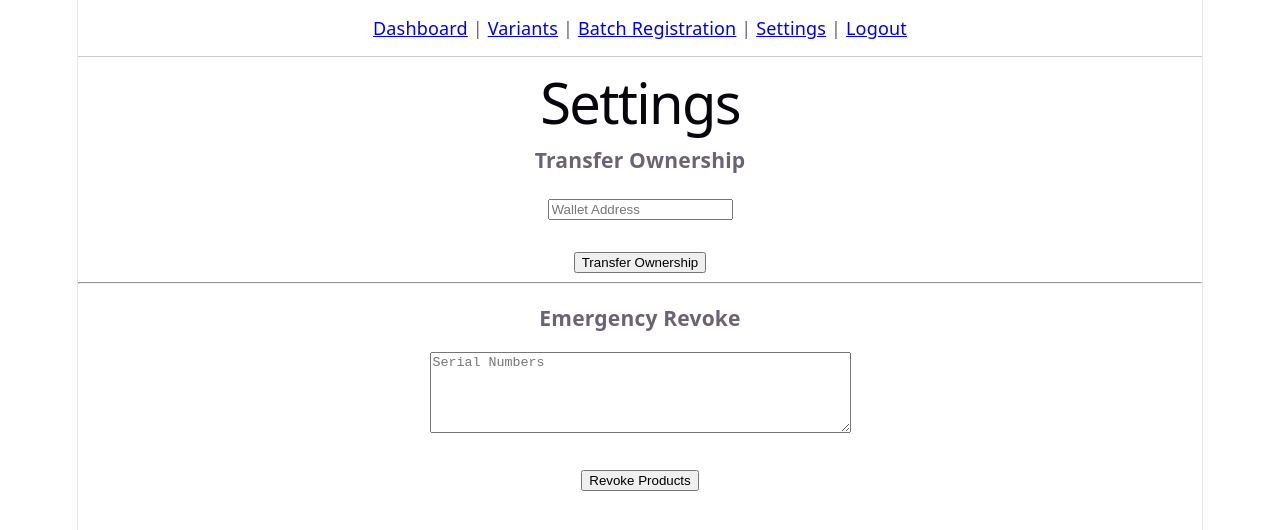
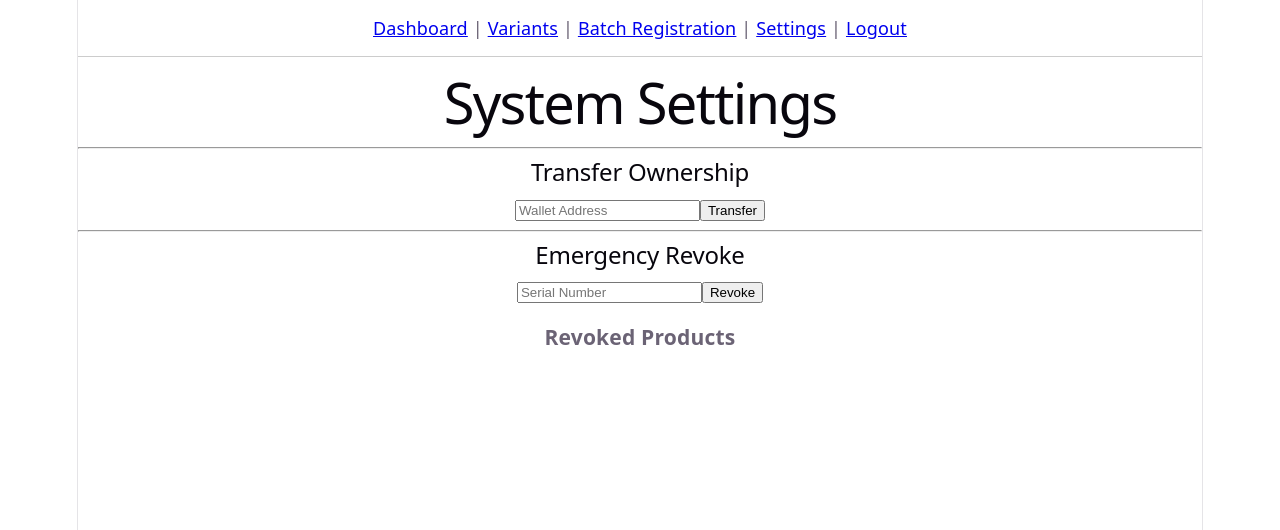
Before and after one commit to alizaenazet/oil-chain-validator, a React app in the folder frontend/: page /settings in a window 1280 px wide. Shown: the top 530 px of the page. Built offline with nearby package versions, Linux system fonts and the light colour scheme; the HTML template or start-up script is replaced by a standard one.

Commit message:
feat(frontend): add security settings management

```diff
--- a/frontend/src/pages/Settings.jsx
+++ b/frontend/src/pages/Settings.jsx
@@ -1,41 +1,92 @@
+import { useState } from "react";
 import Navbar from "../components/Navbar";
 
 function Settings() {
+  const [walletAddress, setWalletAddress] =
+    useState("");
+
+  const [revokedSerials, setRevokedSerials] =
+    useState([]);
+
+  const [serialNumber, setSerialNumber] =
+    useState("");
+
+  const handleTransferOwnership = () => {
+    alert(
+      `Ownership transferred to ${walletAddress}`
+    );
+
+    setWalletAddress("");
+  };
+
+  const handleRevoke = () => {
+    if (!serialNumber) return;
+
+    setRevokedSerials([
+      ...revokedSerials,
+      serialNumber,
+    ]);
+
+    setSerialNumber("");
+  };
+
   return (
     <div>
-        <Navbar />
-      <h1>Settings</h1>
+      <Navbar />
 
-      <h3>Transfer Ownership</h3>
+      <h1>System Settings</h1>
+
+      <hr />
+
+      <h2>Transfer Ownership</h2>
 
       <input
         type="text"
         placeholder="Wallet Address"
+        value={walletAddress}
+        onChange={(e) =>
+          setWalletAddress(
+            e.target.value
+          )
+        }
       />
 
-      <br />
-      <br />
-
-      <button>
-        Transfer Ownership
+      <button
+        onClick={handleTransferOwnership}
+      >
+        Transfer
       </button>
 
       <hr />
 
-      <h3>Emergency Revoke</h3>
+      <h2>Emergency Revoke</h2>
 
-      <textarea
-        rows="5"
-        cols="50"
-        placeholder="Serial Numbers"
+      <input
+        type="text"
+        placeholder="Serial Number"
+        value={serialNumber}
+        onChange={(e) =>
+          setSerialNumber(
+            e.target.value
+          )
+        }
       />
 
-      <br />
-      <br />
+      <button onClick={handleRevoke}>
+        Revoke
+      </button>
 
-      <button>
-        Revoke Products
-      </button>
+      <h3>Revoked Products</h3>
+
+      <ul>
+        {revokedSerials.map(
+          (serial, index) => (
+            <li key={index}>
+              {serial}
+            </li>
+          )
+        )}
+      </ul>
     </div>
   );
 }
```
